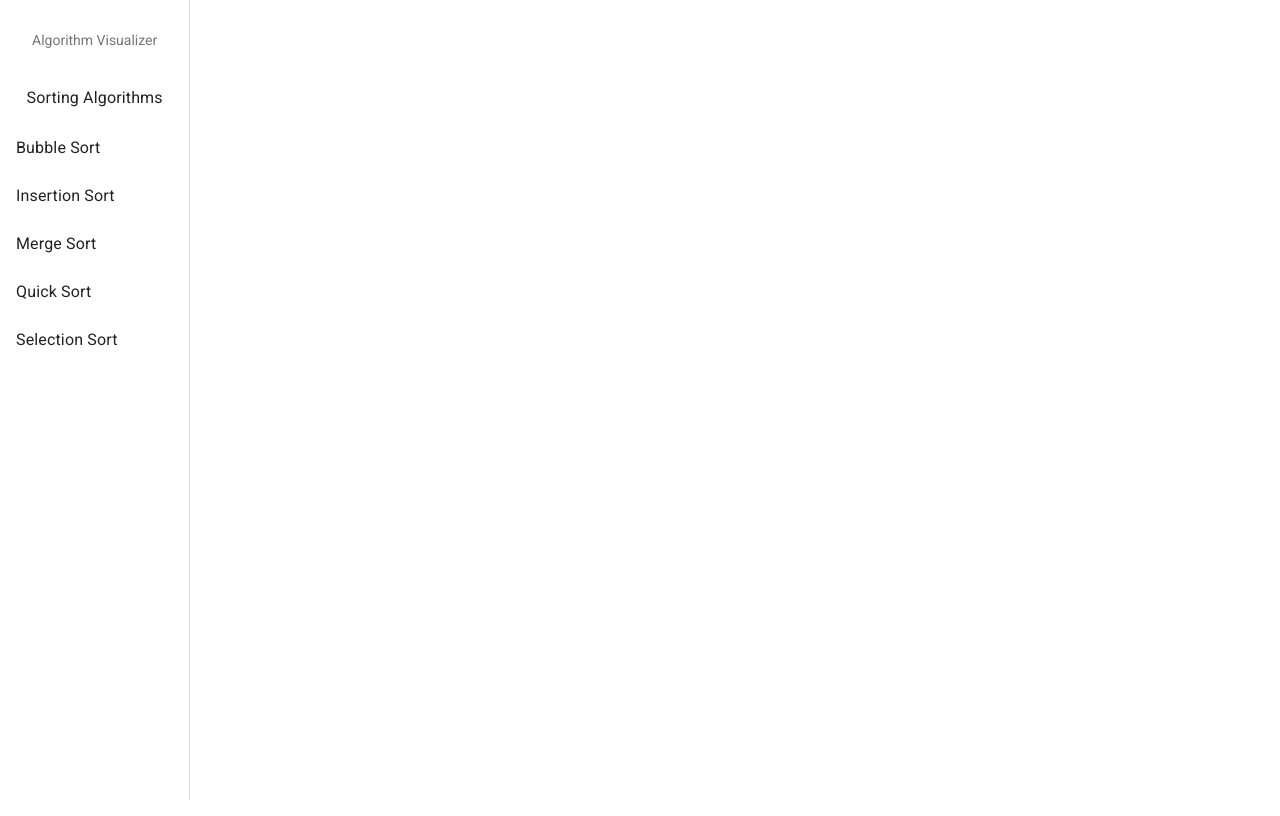
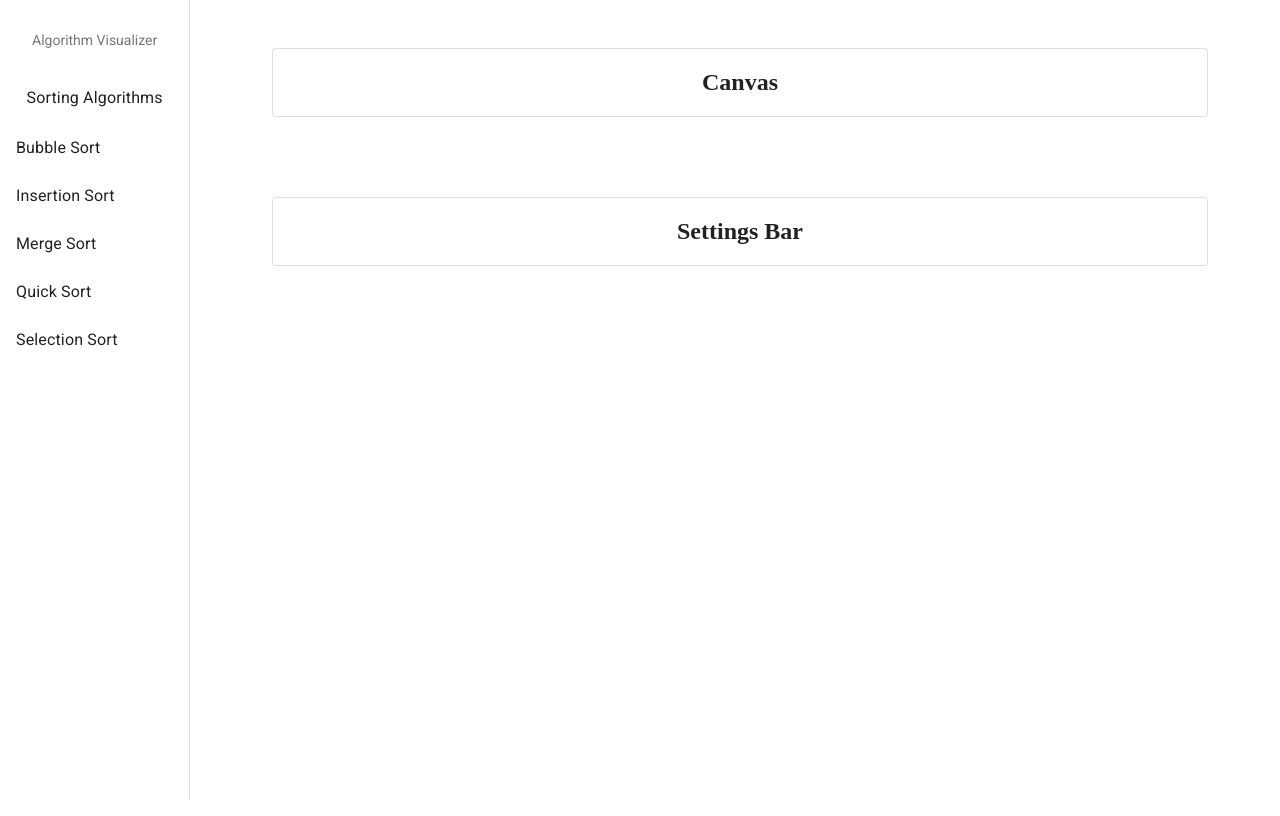
Before and after one commit to sahuashi/algorithm-visualizer, a React (Create React App) app: page / in a window 1280 px wide. Built offline with nearby package versions, Linux system fonts and the light colour scheme; the HTML template or start-up script is replaced by a standard one.

Commit message:
Add main panel

```diff
--- a/src/App.css
+++ b/src/App.css
@@ -1,38 +1,16 @@
-.App {
-  text-align: center;
+.container {
+  display: flex!important;
 }
 
-.App-logo {
-  height: 40vmin;
-  pointer-events: none;
+.drawer {
+  width: 200px;
+  position: relative;
+  white-space: nowrap;
 }
 
-@media (prefers-reduced-motion: no-preference) {
-  .App-logo {
-    animation: App-logo-spin infinite 20s linear;
-  }
+.main-panel {
+  text-align: center;
+  flex-grow: 1;
+  height: 100vh;
+  overflow: auto;
 }
-
-.App-header {
-  background-color: #282c34;
-  min-height: 100vh;
-  display: flex;
-  flex-direction: column;
-  align-items: center;
-  justify-content: center;
-  font-size: calc(10px + 2vmin);
-  color: white;
-}
-
-.App-link {
-  color: #61dafb;
-}
-
-@keyframes App-logo-spin {
-  from {
-    transform: rotate(0deg);
-  }
-  to {
-    transform: rotate(360deg);
-  }
-}
--- a/src/App.js
+++ b/src/App.js
@@ -3,11 +3,13 @@ import "@fontsource/roboto";
 import Typography from "@material-ui/core/Typography";
 import Container from "@material-ui/core/Container";
 import Sidebar from "./components/Sidebar";
+import Visualizer from "./components/Visualizer";
 
 function App() {
   return (
-    <Container maxWidth="md">
+    <Container maxWidth="lg" className="container">
       <Sidebar />
+      <Visualizer />
     </Container>
   );
 }
--- /dev/null
+++ b/src/components/Canvas.js
@@ -0,0 +1,15 @@
+import React, { Component } from "react";
+import Paper from "@material-ui/core/Paper";
+import Box from "@material-ui/core/Box";
+
+export default class Canvas extends Component {
+  render() {
+    return (
+      <Box p={5}>
+        <Paper elevation={3} variant="outlined">
+          <h2>Canvas</h2>
+        </Paper>
+      </Box>
+    );
+  }
+}
--- /dev/null
+++ b/src/components/SettingsBar.js
@@ -0,0 +1,15 @@
+import React, { Component } from "react";
+import Paper from "@material-ui/core/Paper";
+import Box from "@material-ui/core/Box";
+
+export default class SettingsBar extends Component {
+  render() {
+    return (
+      <Box p={5}>
+        <Paper elevation={3} variant="outlined">
+          <h2>Settings Bar</h2>
+        </Paper>
+      </Box>
+    );
+  }
+}
--- a/src/components/Sidebar.js
+++ b/src/components/Sidebar.js
@@ -1,21 +1,22 @@
-import React from "react";
+import React, { Component } from "react";
 import Drawer from "@material-ui/core/Drawer";
-import List from '@material-ui/core/List';
-import ListItem from '@material-ui/core/ListItem';
-import ListItemText from '@material-ui/core/ListItemText';
-import ListSubheader from '@material-ui/core/ListSubheader';
+import List from "@material-ui/core/List";
+import ListItem from "@material-ui/core/ListItem";
+import ListItemText from "@material-ui/core/ListItemText";
+import ListSubheader from "@material-ui/core/ListSubheader";
 
-export default class Sidebar extends React.Component {
+export default class Sidebar extends Component {
   render() {
     return (
-      <div>
-        <Drawer variant="permanent" anchor="left">
+      <Drawer variant="permanent" anchor="left" className="drawer">
         <List>
           <ListItem>
             <ListSubheader>Algorithm Visualizer</ListSubheader>
           </ListItem>
           <ListItem>
-              <ListItemText secondary align="center">Sorting Algorithms</ListItemText>
+            <ListItemText secondary align="center">
+              Sorting Algorithms
+            </ListItemText>
           </ListItem>
           <ListItem button>
             <ListItemText>Bubble Sort</ListItemText>
@@ -34,7 +35,6 @@ export default class Sidebar extends React.Component {
           </ListItem>
         </List>
       </Drawer>
-      </div>
     );
   }
 }
--- /dev/null
+++ b/src/components/Visualizer.js
@@ -0,0 +1,15 @@
+import React, { Component } from "react";
+import Grid from "@material-ui/core/Grid";
+import Canvas from "./Canvas";
+import SettingsBar from "./SettingsBar";
+
+export default class Visualizer extends Component {
+  render() {
+    return (
+      <Grid className="main-panel">
+        <Canvas />
+        <SettingsBar />
+      </Grid>
+    );
+  }
+}
```
Lines whose indentation alone changed are shown as unchanged.
